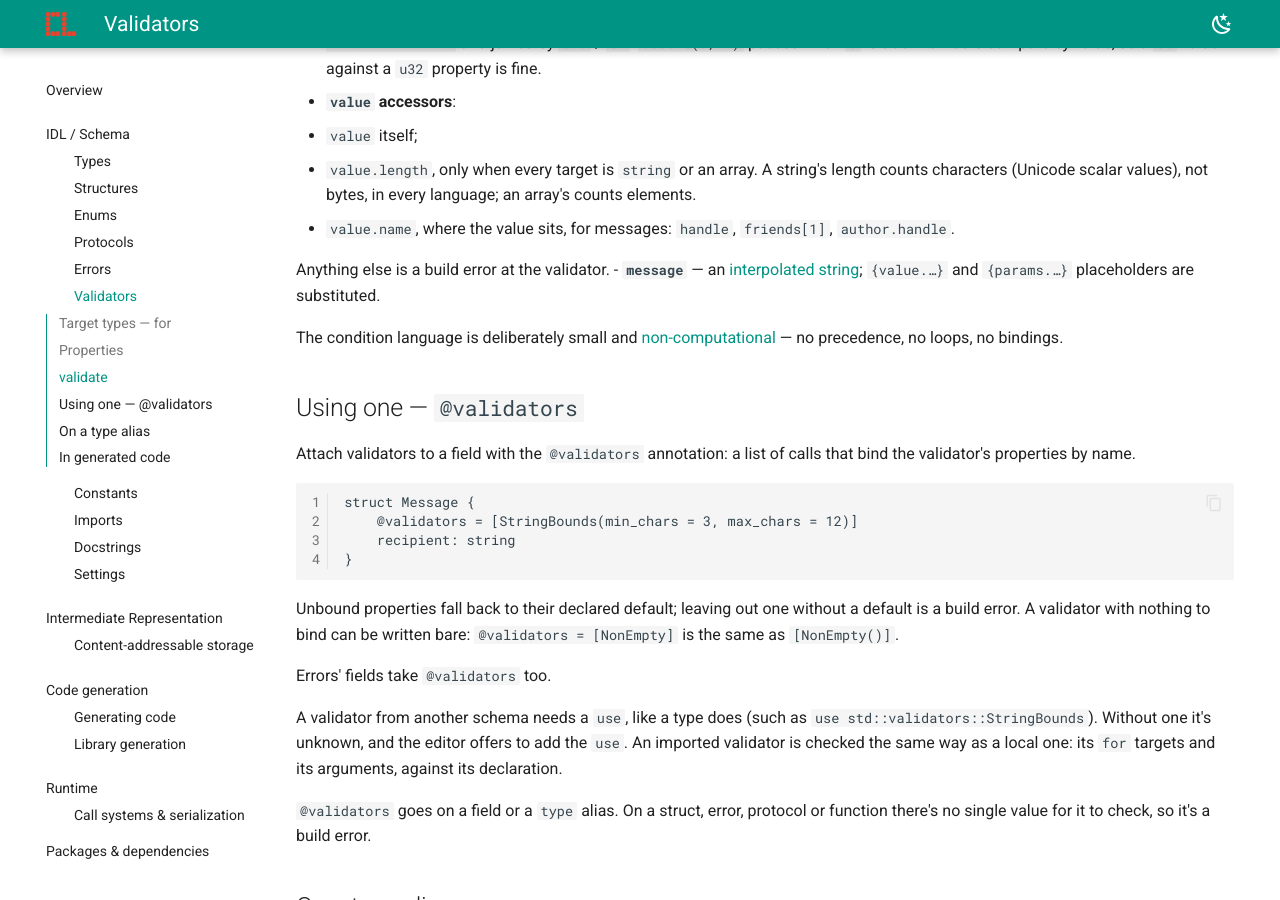
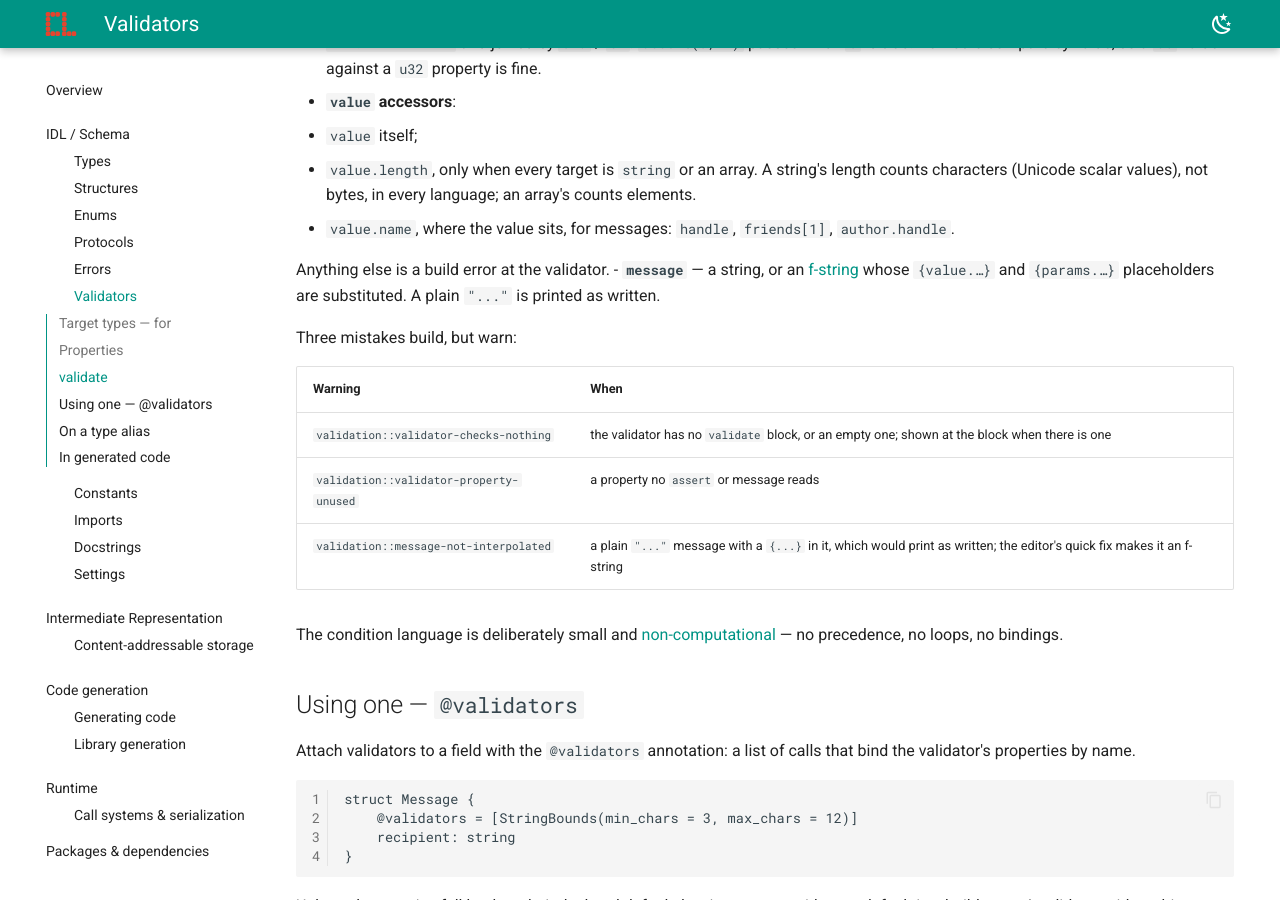
Before and after one commit to ComlineProject/docs, an MkDocs documentation site: the page built from docs/docs/guide/idl/validator.md, in a window 1280 px wide and 900 px high, scrolled down 1339 px. Built offline with MkDocs 1.6.1 and Material for MkDocs 9.7.7, drawn with Linux system fonts in a browser that asks for light colours; the version menu is left out; some of the changed text lies outside the part shown.

Commit message:
docs: only f-strings interpolate; the validator warnings
core#116 makes a message interpolate only as f"...". The error and
validator guides say so, every example with a placeholder uses one, and
the validator guide lists the three warnings a validator can build with.
The core-target contract notes a plain message's braces reach the IR
escaped, so generators render every message by one rule.

````diff
--- a/docs/docs/guide/idl/validator.md
+++ b/docs/docs/guide/idl/validator.md
@@ -23,9 +23,9 @@ validator StringBounds for string {
 
     validate {
         assert(value.length >= params.min_chars,
-               "{value.name} must be at least {params.min_chars} characters")
+               f"{value.name} must be at least {params.min_chars} characters")
         assert(value.length <= params.max_chars,
-               "{value.name} must be at most {params.max_chars} characters")
+               f"{value.name} must be at most {params.max_chars} characters")
     }
 }
 ```
@@ -73,8 +73,17 @@ A `validate` block holds one or more `assert(condition, message)` calls.
     `author.handle`.
 
   Anything else is a build error at the validator.
-- **`message`** — an [interpolated string](error.md#message); `{value.…}` and
-  `{params.…}` placeholders are substituted.
+- **`message`** — a string, or an [f-string](error.md#message) whose
+  `{value.…}` and `{params.…}` placeholders are substituted. A plain `"..."`
+  is printed as written.
+
+Three mistakes build, but warn:
+
+| Warning | When |
+|---|---|
+| `validation::validator-checks-nothing` | the validator has no `validate` block, or an empty one; shown at the block when there is one |
+| `validation::validator-property-unused` | a property no `assert` or message reads |
+| `validation::message-not-interpolated` | a plain `"..."` message with a `{...}` in it, which would print as written; the editor's quick fix makes it an f-string |
 
 The condition language is deliberately small and
 [non-computational](../../design/validators.md#constraint-stays-non-turing-complete)
````
Also changed, not shown: docs/docs/design/core-target-contract.md (+6 -1 lines), docs/docs/design/validators.md (+5 -4 lines), docs/docs/guide/idl/error.md (+11 -4 lines), docs/docs/languages/rust/client-and-server.md (+1 -1 lines).
